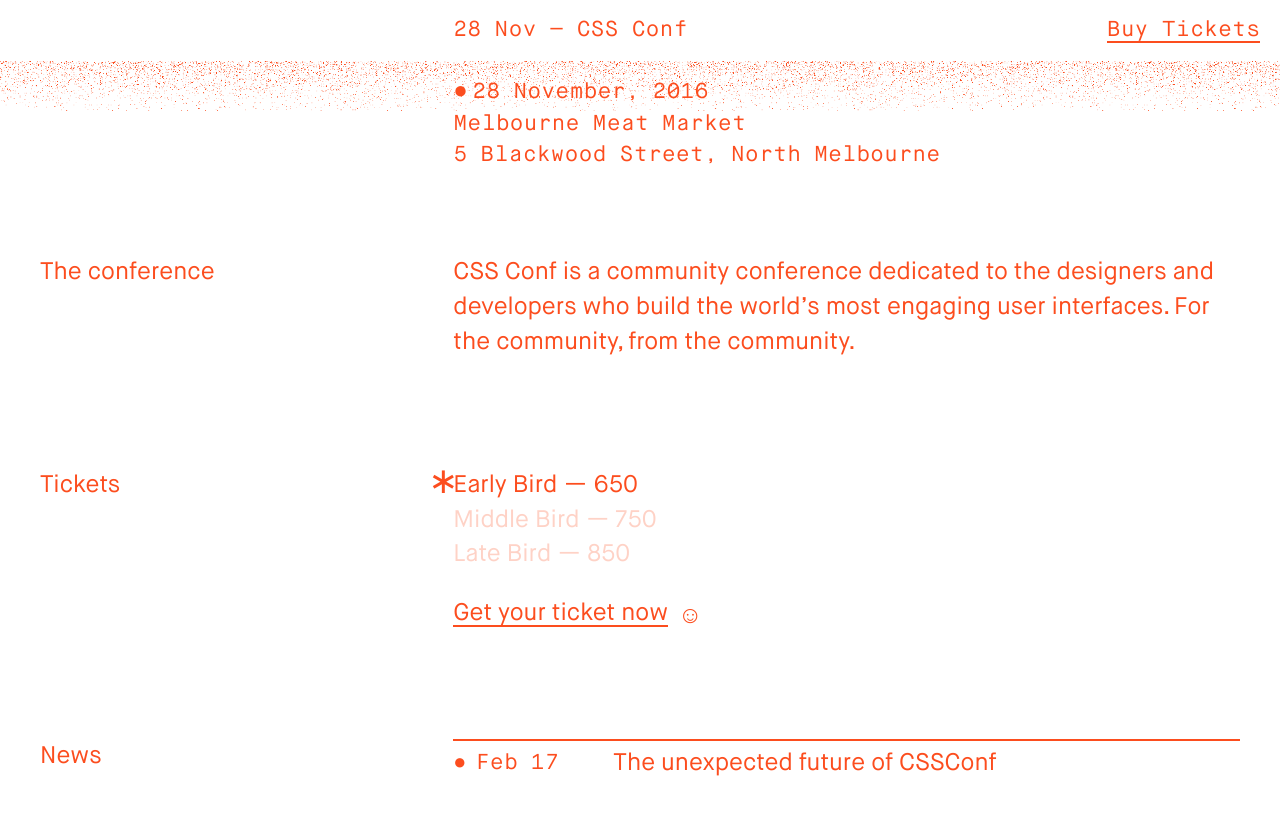
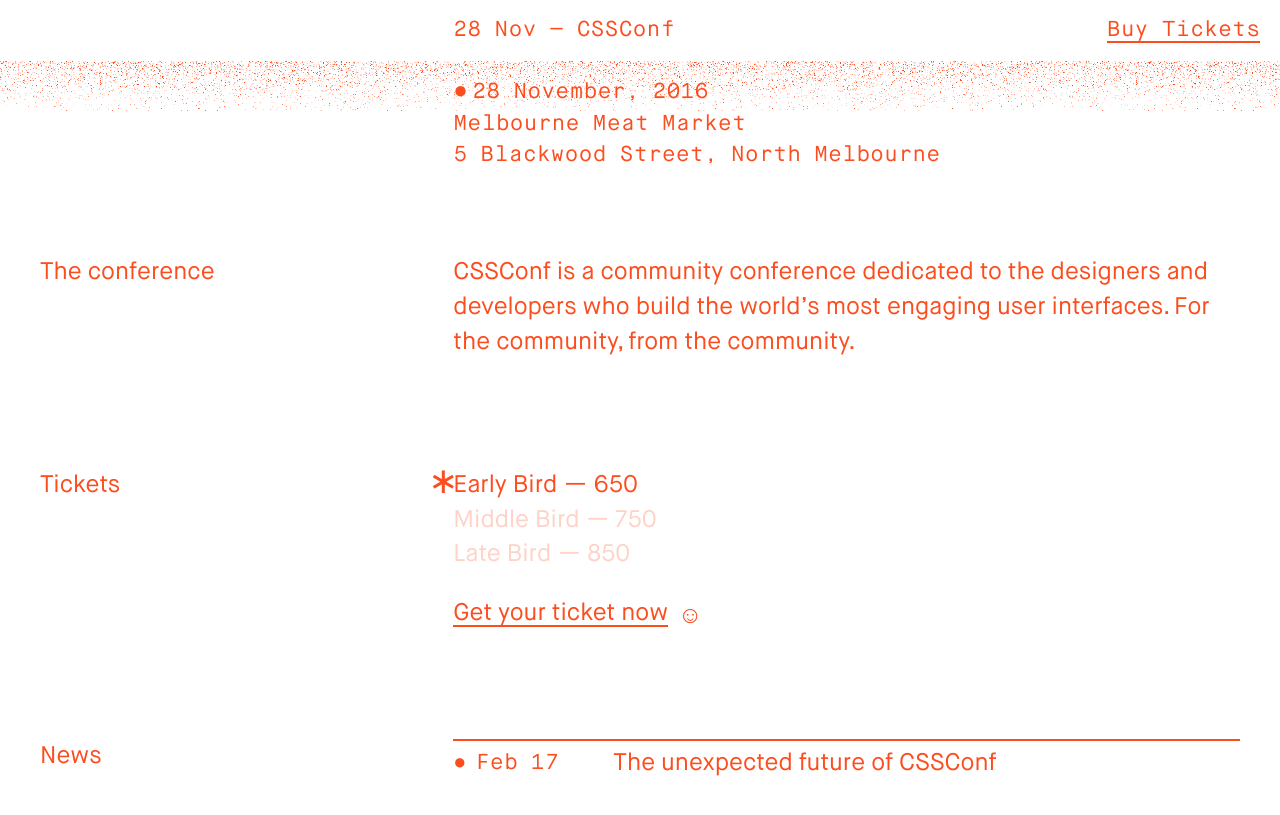
Before and after one commit to vsfest/2016.cssconf.com.au, a Jekyll site: the page built from index.html, in a window 1280 px wide and 900 px high, scrolled down 487 px. Shown: the top 815 px of the window. Built offline with Jekyll 4.4.1, drawn with Linux system fonts in a browser that asks for light colours.

Commit message:
Replace CSS Conf with CSSConf

```diff
--- a/_includes/head.html
+++ b/_includes/head.html
@@ -9,7 +9,7 @@
   <meta property="og:type" content="website">
   <meta property="og:url" content="http://2016.cssconf.com.au/">
   <meta property="og:image" content="http://2016.cssconf.com.au/images/og-logo.png">
-  <meta property="og:site_name" content="CSSConf Australia 2016">
+  <meta property="og:site_name" content="{{ site.title | escape }}">
   <link rel="canonical" href="{{ page.url | replace:'index.html','' | prepend: site.github.url | prepend: site.url }}">
   <link media="all" rel="stylesheet" href="{{ '/assets/css/2016.css' | prepend: site.github.url }}">
 </head>
--- a/_includes/header.html
+++ b/_includes/header.html
@@ -2,7 +2,7 @@
   <div class="header-inner">
     <div class="wrapper">
       <p class="hide-me">View-Source<sup>01</sup></p>
-      <p class="home-link hide-mobile"><a href="{{ '/' | prepend: site.github.url }}">28 Nov — CSS Conf</a></p>
+      <p class="home-link hide-mobile"><a href="{{ '/' | prepend: site.github.url }}">28 Nov — CSSConf</a></p>
       <p><a href="{{ site.ticket_url }}">Buy Tickets</a></p>
     </div>
   </div>
--- a/index.html
+++ b/index.html
@@ -21,7 +21,7 @@
   </p>
   <div class="title-content">
     <p>
-      CSS Conf is a community conference dedicated to the designers and developers who build the world’s most engaging user interfaces. For the community, from the community.
+      CSSConf is a community conference dedicated to the designers and developers who build the world’s most engaging user interfaces. For the community, from the community.
     </p>
   </div>
 </div>
```
